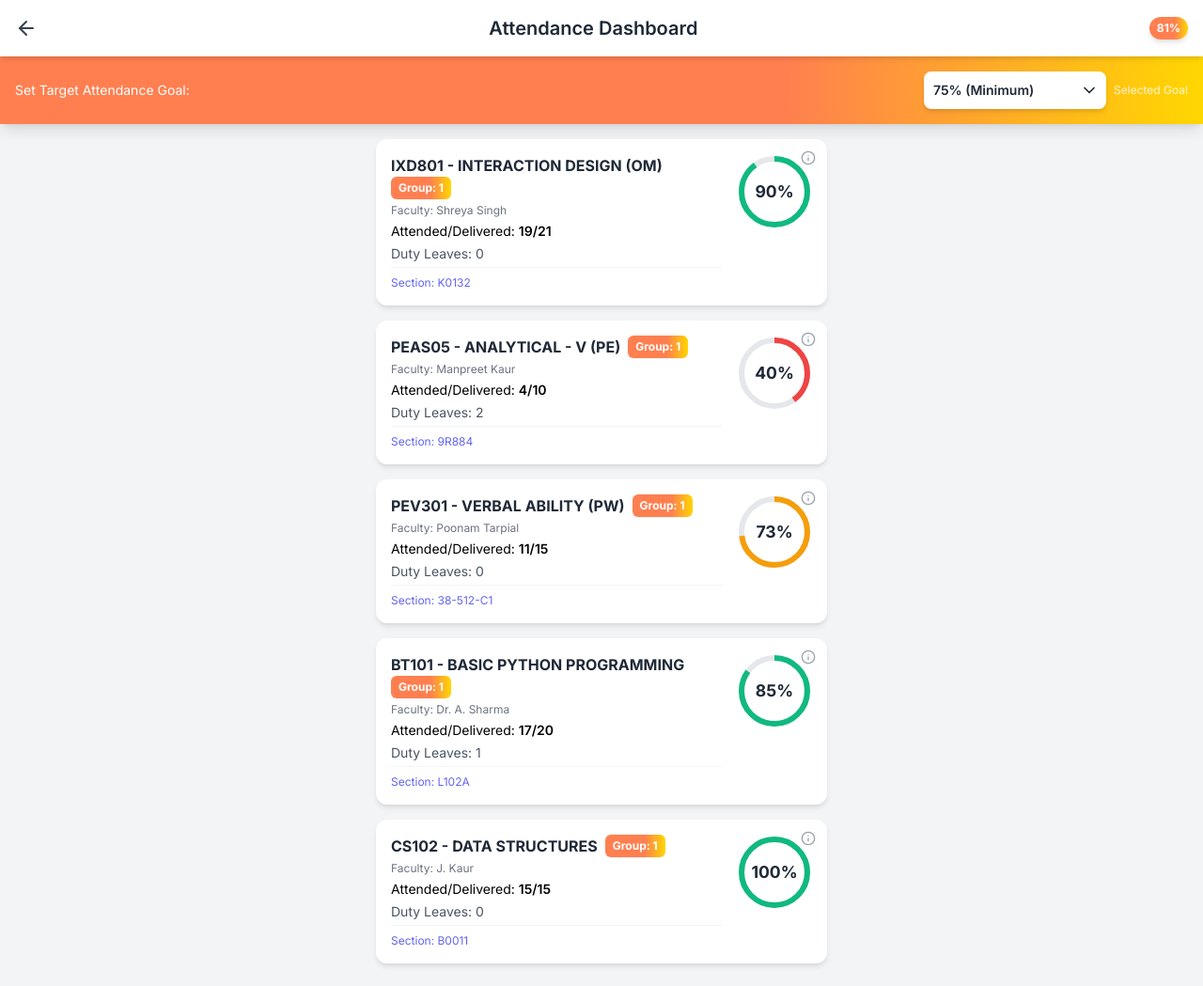
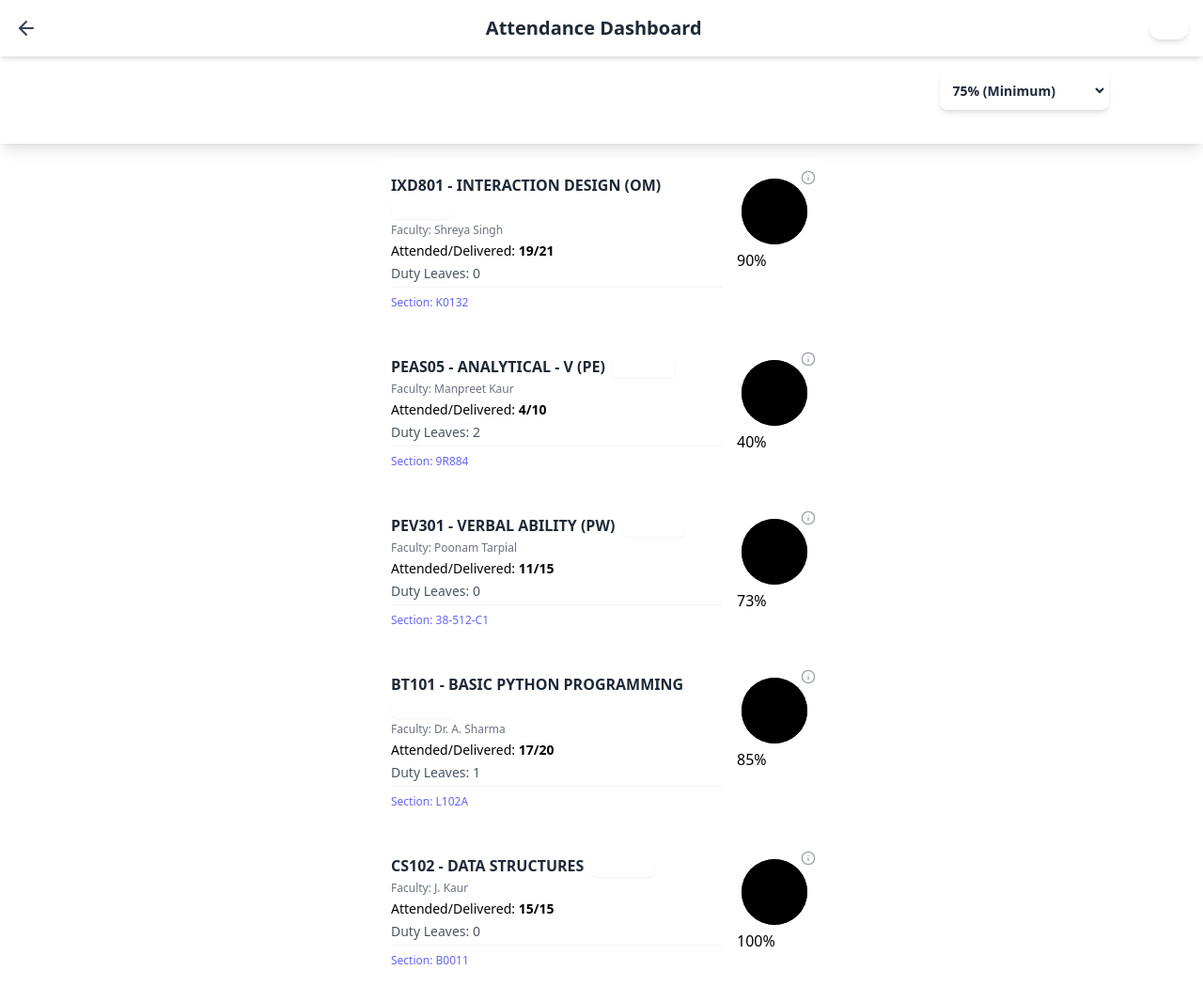
Before and after one commit to adityathakur-cse/attendance-ui, a plain HTML site: page index.html in a window 1280 px wide. Shown: the whole page at 94% size. Drawn offline with nearby package versions, Linux system fonts and the light colour scheme.

Commit message:
Update index.html

```diff
--- a/index.html
+++ b/index.html
@@ -8,91 +8,6 @@
     <link href="https://fonts.googleapis.com/css2?family=Inter:wght@400;600;700&display=swap" rel="stylesheet">
     <!-- Lucide icons for the 'i' icon and others -->
     <script src="https://unpkg.com/lucide@latest"></script>
-    <style>
-        /* New Color Definitions based on LPU Theme */
-        :root {
-            --lpu-primary: #FF7F50; /* A shade of Coral/Orange */
-            --lpu-secondary: #FFD700; /* Gold/Yellow */
-            --lpu-dark: #1F2937;
-            --color-green: #10B981; /* Tailwind Green-500 */
-            --color-yellow: #F59E0B; /* Tailwind Amber-500 */
-            --color-red: #EF4444; /* Tailwind Red-500 */
-        }
-        body {
-            font-family: 'Inter', sans-serif;
-            background-color: #f3f4f6;
-        }
-        .subject-card {
-            box-shadow: 0 4px 6px -1px rgba(0, 0, 0, 0.1), 0 2px 4px -2px rgba(0, 0, 0, 0.06);
-            transition: transform 0.2s;
-        }
-        .subject-card:hover {
-            transform: translateY(-2px);
-        }
-
-        /* * Group 1 and Goal Bar Gradient Style
-         * UPDATED: Orange (Primary) on the left, Yellow (Secondary) on the right, Orange is dominant (65% stop)
-         */
-        .group-gradient {
-            background: linear-gradient(to right, var(--lpu-primary) 65%, var(--lpu-secondary));
-        }
-
-        /* --- CUSTOM DROPDOWN STYLING START --- */
-        .custom-select-wrapper {
-            position: relative;
-        }
-        .custom-select-wrapper select {
-            /* Hide default browser arrow and reserve space for the custom icon */
-            -webkit-appearance: none;
-            -moz-appearance: none;
-            appearance: none;
-            padding-right: 2.5rem !important;
-        }
-        .select-arrow {
-            position: absolute;
-            top: 50%;
-            right: 0.5rem;
-            transform: translateY(-50%);
-            pointer-events: none; /* Allows interaction on the underlying select */
-            color: var(--lpu-dark);
-            transition: transform 0.2s ease-out;
-        }
-        /* Rotates the arrow when the select element is focused (open) */
-        .custom-select-wrapper:focus-within .select-arrow {
-            transform: translateY(-50%) rotate(180deg);
-        }
-        /* --- CUSTOM DROPDOWN STYLING END --- */
-
-
-        /* Custom styles for the circular progress ring (Border style) */
-        .progress-ring-container {
-            position: relative;
-            width: 80px;
-            height: 80px;
-        }
-        .progress-ring-container svg {
-            transform: rotate(-90deg);
-        }
-        .progress-ring-circle {
-            transition: stroke-dashoffset 0.35s;
-            stroke-width: 6; /* Thickness of the ring */
-            fill: transparent;
-        }
-        .progress-ring-background {
-            stroke: #e5e7eb; /* Light gray background track */
-            stroke-width: 6;
-            fill: transparent;
-        }
-        .progress-ring-text {
-            position: absolute;
-            top: 50%;
-            left: 50%;
-            transform: translate(-50%, -50%);
-            font-size: 1.1rem;
-            font-weight: 700;
-            color: var(--lpu-dark);
-        }
-    </style>
 </head>
 <body class="min-h-screen">
 
```
